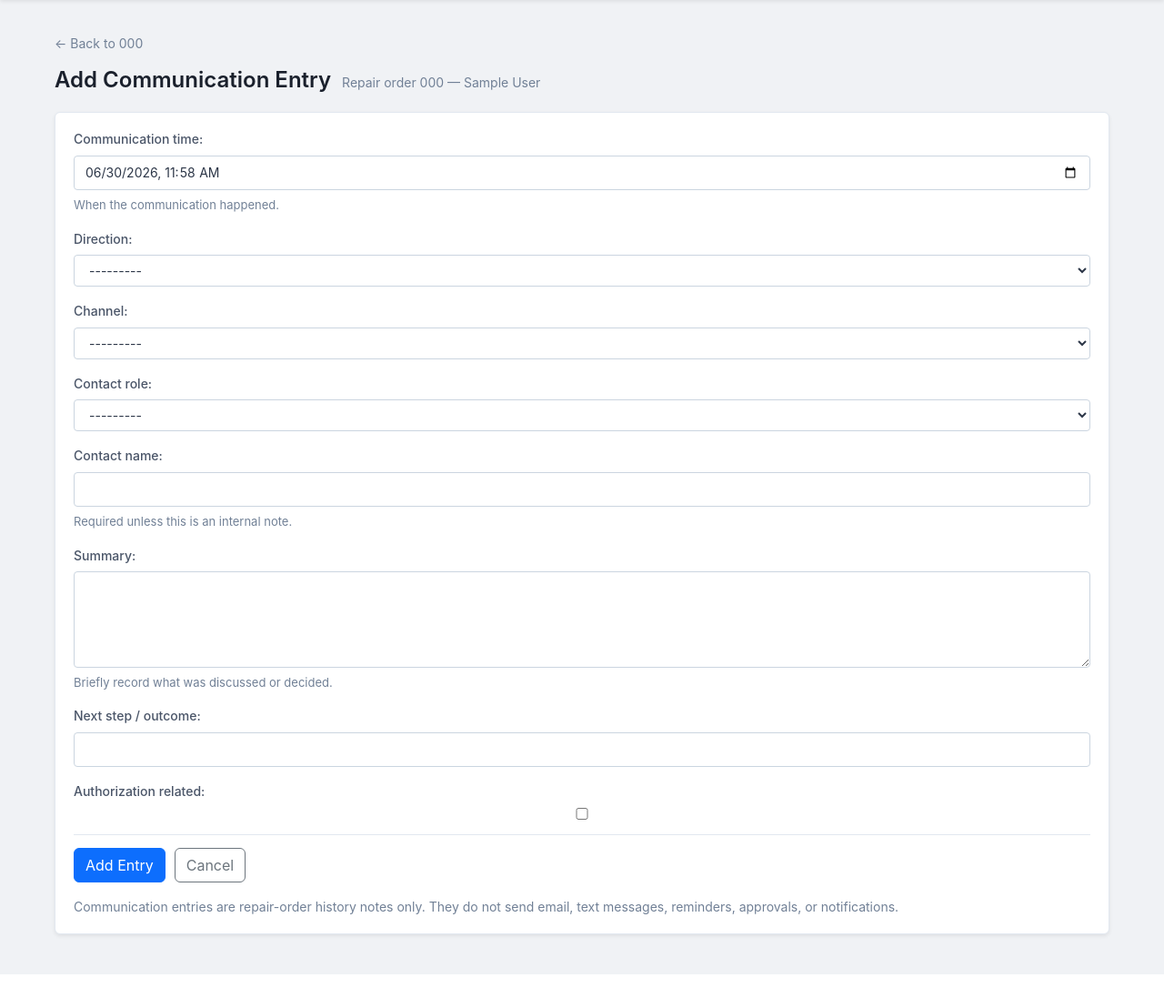
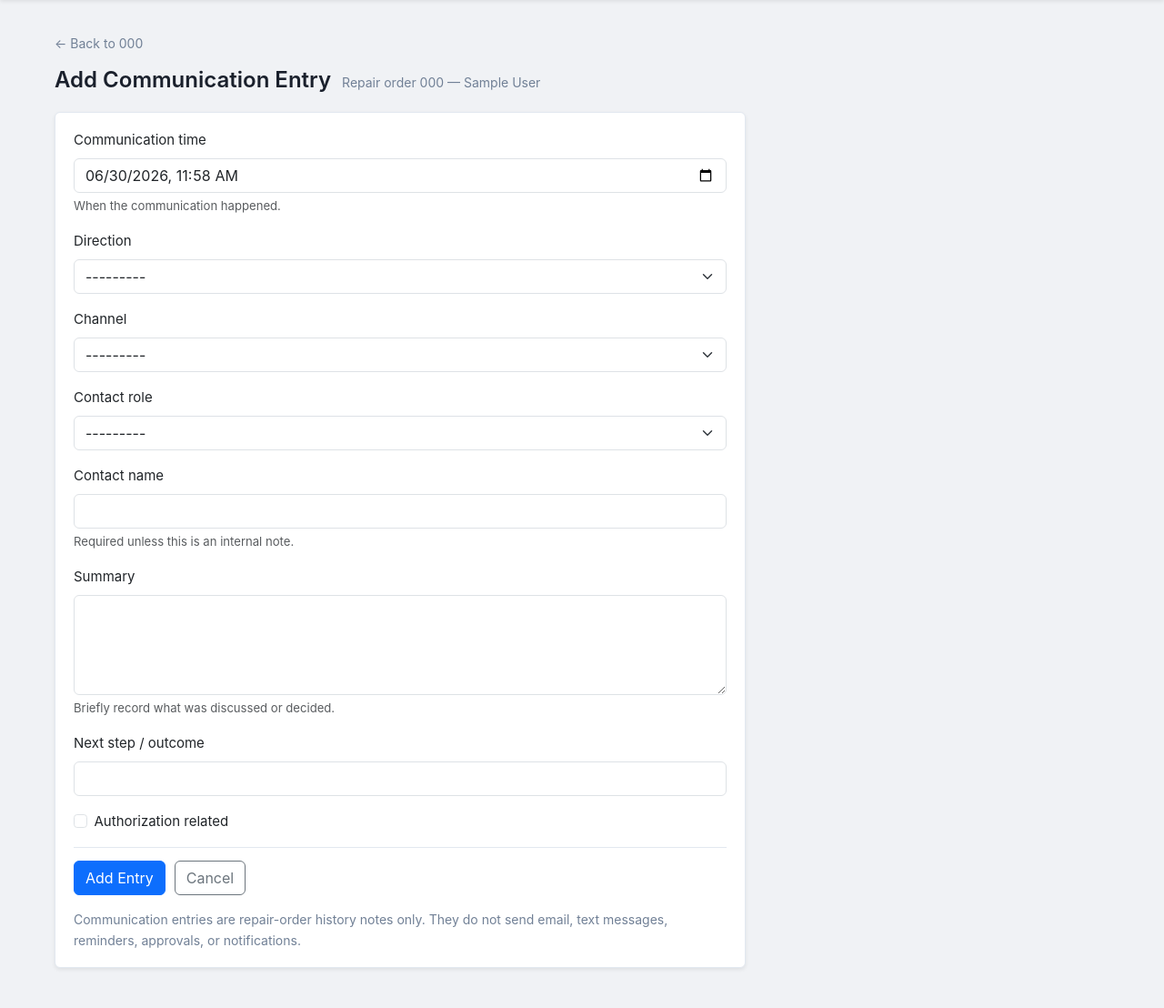
Before and after one commit to Hone648/unicos, a Django app: page /repair-orders/1/communications/new/ in a window 1280 px wide. Shown: the part 58-1166 px from the top of the page at 91% size. Before the commit the page ends 1129 px from the top, so only its background shows below. Run offline with Django 5.2, Linux system fonts and the light colour scheme; a user stored in the database is signed in; tables that the repository leaves empty hold one stand-in row (values such as "Sample post"); parts of the project's set-up code (start-up, migrations or seed data) failed here and were passed over; some libraries are stand-ins or nearby versions.

Commit message:
fix: clean up Bootstrap forms and tables (#53)

```diff
--- a/app/communications/templates/communications/communication_form.html
+++ b/app/communications/templates/communications/communication_form.html
@@ -10,20 +10,18 @@
   <p class="muted-text">Repair order {{ ro.repair_order_number }} &mdash; {{ ro.customer }}</p>
 </div>
 
-<div class="card shadow-sm">
+<div class="card shadow-sm form-panel">
   <form method="post">
     {% csrf_token %}
-    {% for field in form %}
-      <div class="field-row">
-        {{ field.label_tag }}
-        {{ field }}
-        {% if field.help_text %}
-          <p class="help-text">{{ field.help_text }}</p>
-        {% endif %}
-        {% for error in field.errors %}
-          <p class="field-error">{{ error }}</p>
+    {% if form.non_field_errors %}
+      <div class="alert alert-danger" role="alert">
+        {% for error in form.non_field_errors %}
+          <div>{{ error }}</div>
         {% endfor %}
       </div>
+    {% endif %}
+    {% for field in form %}
+      {% include "partials/_form_field.html" with field=field %}
     {% endfor %}
     <div class="action-row">
       <button type="submit" class="btn btn-primary">Add Entry</button>
--- /dev/null
+++ b/app/core/templatetags/form_widgets.py
@@ -0,0 +1,36 @@
+from django import forms, template
+from django.utils.safestring import mark_safe
+
+register = template.Library()
+
+
+@register.filter
+def bootstrap_field(bound_field):
+    widget = bound_field.field.widget
+    input_type = getattr(widget, "input_type", "")
+
+    if input_type == "checkbox":
+        bootstrap_class = "form-check-input"
+    elif isinstance(widget, forms.Select):
+        bootstrap_class = "form-select"
+    else:
+        bootstrap_class = "form-control"
+
+    classes = _merge_classes(widget.attrs.get("class", ""), bootstrap_class)
+    if bound_field.errors:
+        classes = _merge_classes(classes, "is-invalid")
+
+    attrs = {"class": classes}
+    if bound_field.errors:
+        attrs["aria-invalid"] = "true"
+
+    return mark_safe(bound_field.as_widget(attrs=attrs))
+
+
+def _merge_classes(*class_values):
+    classes = []
+    for class_value in class_values:
+        for class_name in str(class_value).split():
+            if class_name not in classes:
+                classes.append(class_name)
+    return " ".join(classes)
--- a/app/static/css/unicos.css
+++ b/app/static/css/unicos.css
@@ -590,6 +614,10 @@ a.dashboard-metric:hover {
   border: 1px solid #e2e8f0;
   border-radius: 6px;
   padding: 1.5rem 1.75rem;
+}
+
+.form-panel:not(.login-card) {
+  max-width: 760px;
 }
 
 .form-grid {
--- /dev/null
+++ b/app/templates/partials/_form_field.html
@@ -0,0 +1,25 @@
+{% load form_widgets %}
+
+{% if field.field.widget.input_type == "checkbox" %}
+  <div class="form-check mb-3">
+    {{ field|bootstrap_field }}
+    <label class="form-check-label" for="{{ field.id_for_label }}">{{ field.label }}</label>
+    {% if field.help_text %}
+      <div class="form-text">{{ field.help_text }}</div>
+    {% endif %}
+    {% for error in field.errors %}
+      <div class="invalid-feedback d-block">{{ error }}</div>
+    {% endfor %}
+  </div>
+{% else %}
+  <div class="mb-3">
+    <label class="form-label" for="{{ field.id_for_label }}">{{ field.label }}</label>
+    {{ field|bootstrap_field }}
+    {% if field.help_text %}
+      <div class="form-text">{{ field.help_text }}</div>
+    {% endif %}
+    {% for error in field.errors %}
+      <div class="invalid-feedback d-block">{{ error }}</div>
+    {% endfor %}
+  </div>
+{% endif %}
--- a/app/templates/registration/login.html
+++ b/app/templates/registration/login.html
@@ -3,14 +3,15 @@
 {% block title %}Log in - Unicos{% endblock %}
 
 {% block content %}
-  <div class="login-card card shadow-sm">
+  <div class="login-card card shadow-sm form-panel">
     <h1>Log in</h1>
     {% if form.errors %}
       <div class="alert alert-danger" role="alert">Your username and password didn't match. Please try again.</div>
     {% endif %}
     <form method="post">
       {% csrf_token %}
-      {{ form.as_p }}
+      {% include "partials/_form_field.html" with field=form.username %}
+      {% include "partials/_form_field.html" with field=form.password %}
       <button class="btn btn-primary" type="submit">Log in</button>
     </form>
   </div>
```
Also changed, not shown: other parts of app/static/css/unicos.css (+30 -6 lines), app/attachments/templates/attachments/attachment_form.html (+8 -10 lines), app/core/templatetags/__init__.py (added).
